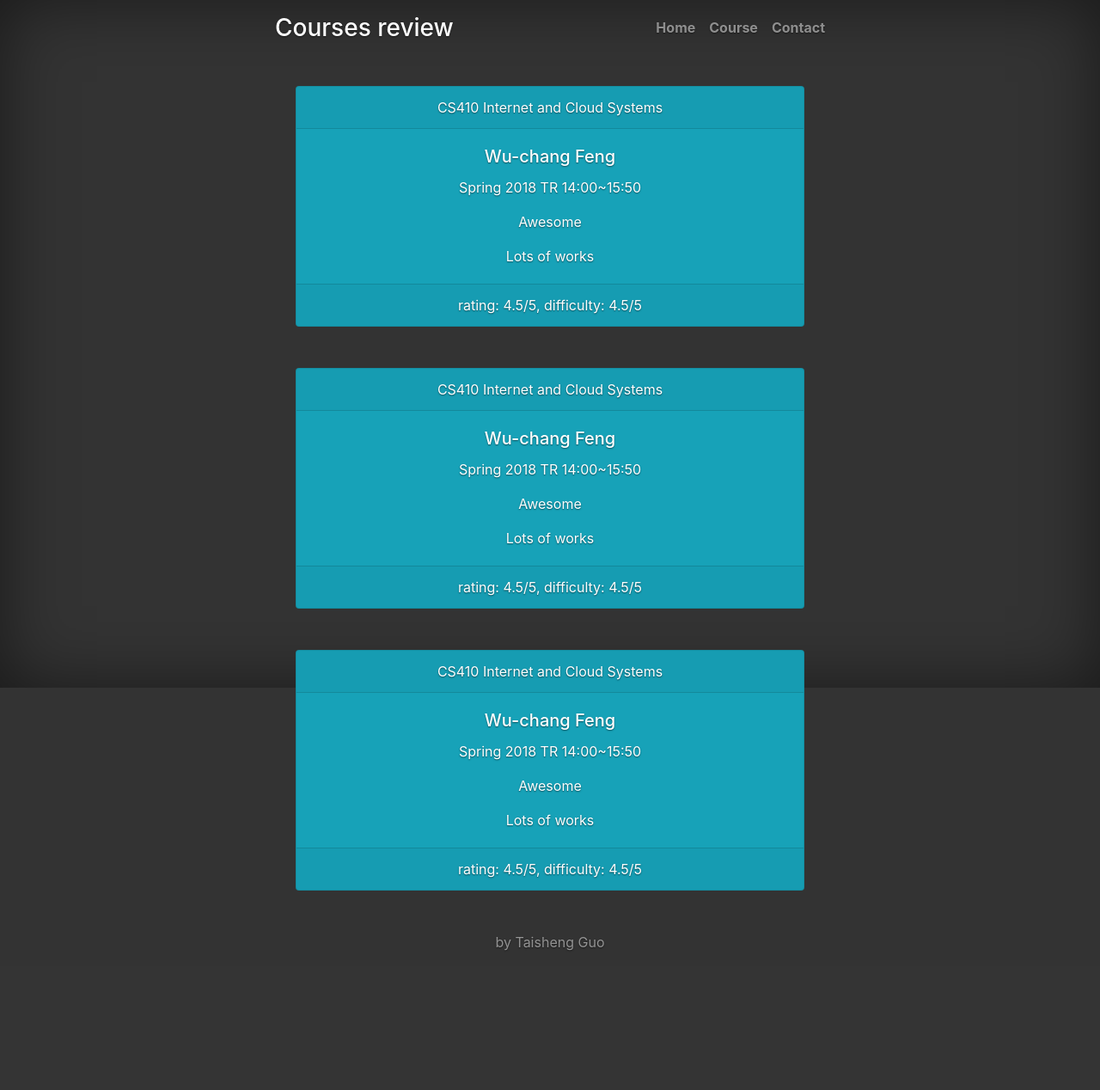
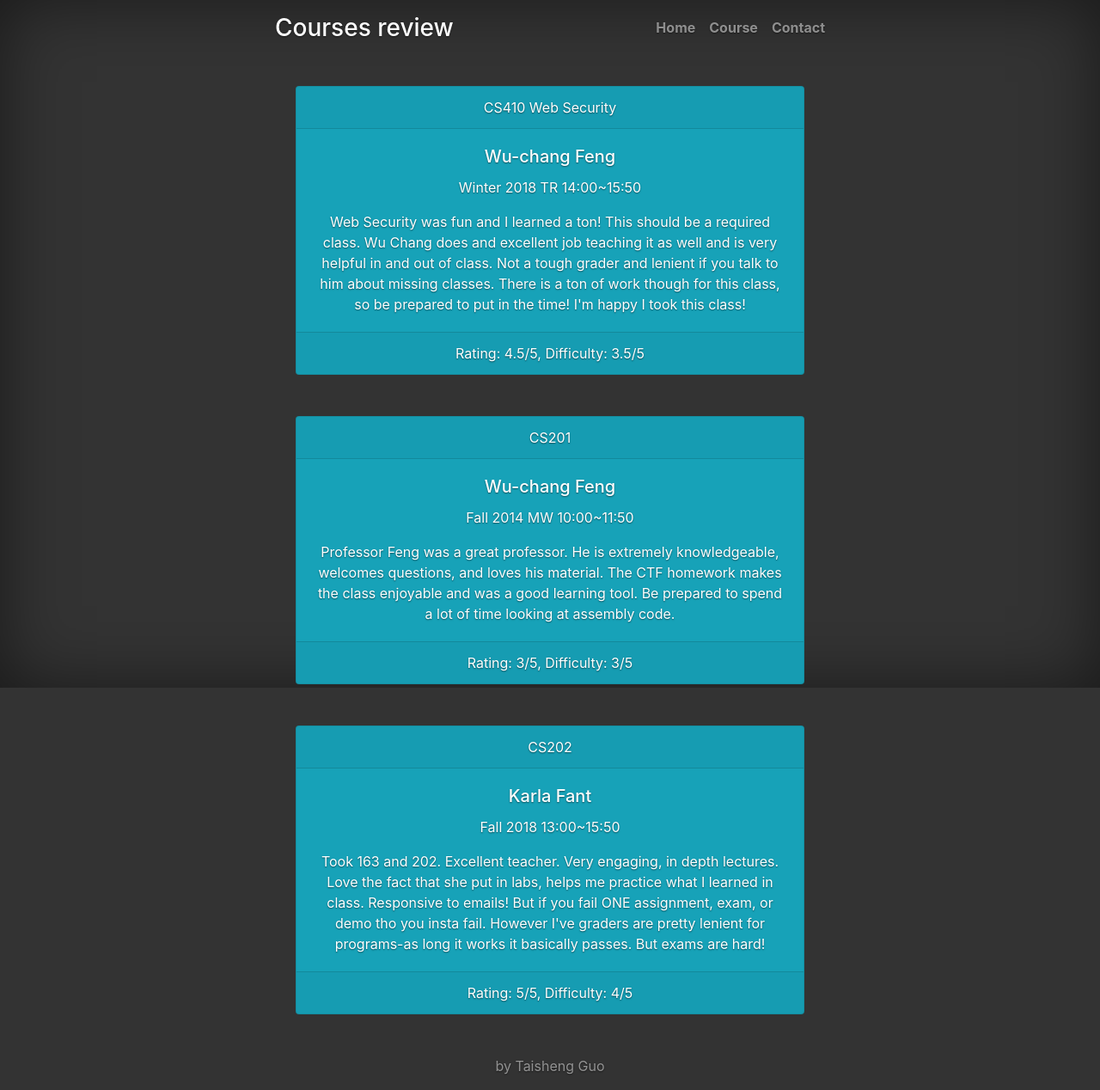
Before and after one commit to taishengG/courses_review_platform-, a Flask app: page /course in a window 1280 px wide. Shown: the whole page at 86% size. Before the commit the page ends 1106 px from the top, so only its background shows below. Run offline with Flask 2, Linux system fonts and the light colour scheme; some libraries are stand-ins or nearby versions.

Commit message:
load course.html with dynamic content

```diff
--- a/hw2/app.py
+++ b/hw2/app.py
@@ -1,17 +1,53 @@
-import flask
+from flask import Flask, render_template, flash, redirect, url_for, session, logging, request
+from functools import wraps
+import requests
+
+
+
 from presenter import Presenter
+from model import AppModel
 
-app = flask.Flask(__name__)
-presenter = Presenter()
+
+app = Flask(__name__)
+model = AppModel
+value1 = ('CS410 Web Security', 'Winter 2018', 'TR 14:00~15:50', 'Wu-chang Feng', '4.5/5', '3.5/5', "Web Security was fun and I learned a ton! This should be a required class. Wu Chang does and excellent job teaching it as well and is very helpful in and out of class. Not a tough grader and lenient if you talk to him about missing classes. There is a ton of work though for this class, so be prepared to put in the time! I'm happy I took this class!")
+
+value2 = ('CS201', 'Fall 2014', 'MW 10:00~11:50', 'Wu-chang Feng', '3/5', '3/5', "Professor Feng was a great professor. He is extremely knowledgeable, welcomes questions, and loves his material. The CTF homework makes the class enjoyable and was a good learning tool. Be prepared to spend a lot of time looking at assembly code.")
+
+value3 = ('CS202', 'Fall 2018', '13:00~15:50', 'Karla Fant', '5/5', '4/5', "Took 163 and 202. Excellent teacher. Very engaging, in depth lectures. Love the fact that she put in labs, helps me practice what I learned in class. Responsive to emails! But if you fail ONE assignment, exam, or demo tho you insta fail. However I've graders are pretty lenient for programs-as long it works it basically passes. But exams are hard!")
+
+model.insert_course(model, value1)
+model.insert_course(model, value2)
+model.insert_course(model, value3)
+presenter = Presenter(model)
+
+def create_template(route):
+    route_name = route.get_name()
+
+    if route.is_redirect():
+        return redirect(url_for(route_name))
+    else:
+        route_arg = route.get_args()
+        if (route_arg == None):
+            return render_template(route_name)
+        return render_template(route_name, **(route_arg))
+
+def present_flash(f):
+    if (not (f == None)):
+        flash(f.get_msg(), f.get_msg_type().value)
+
+def render_view(view):
+    present_flash(view.get_flash())
+    return create_template(view.get_route())
 
 
 @app.route('/')
 def base():
-    return flask.render_template(presenter.base())
+    return render_template(presenter.base())
 
 @app.route('/course')
 def course():
-    return flask.render_template(presenter.course())
+    return render_view(presenter.course())
 
 if __name__ == '__main__':
     app.run(host='0.0.0.0', port=8000, debug=True)
--- a/hw2/model.py
+++ b/hw2/model.py
@@ -14,7 +14,7 @@ class AppModel(IModel):
         'instructor' : 'Wu-chang Feng',
         'rating' : '4.5/5',
         'difficulty' : '4.5/5',
-        'review' : ['Awesome', 'Lots of works']
+        'review' : 'Lots of works'
     }
     """
 
@@ -32,7 +32,7 @@ class AppModel(IModel):
             'instructor' : values[3],
             'rating' : values[4],
             'difficulty' : values[5],
-            'review' : [values[6]]
+            'review' : values[6]
         }
         self.dataBase.append(course_dict)
         return True
--- a/hw2/presenter.py
+++ b/hw2/presenter.py
@@ -1,7 +1,29 @@
+from flask import session, logging, request
+from passlib.hash import sha256_crypt
+from functools import wraps
+
+from view_header import Route, PresentView, Flash, MSG_TYPE
+
+
+
 class Presenter:
+
+    def __init__(self, model):
+        self.model = model
+
+
     def index(self):
         return 'index.html'
     def base(self):
         return 'base.html'
     def course(self):
-        return 'course.html'
+        courses = self.model.fetchall(self.model)
+        if courses[0]:
+            args = {'courses':courses}
+            route = Route(False, 'course.html', args)
+            return PresentView(route)
+        else:
+            msg = 'No Course Found'
+            args = {'msg':msg}
+            route = Route(False, 'course.html', args)
+            return PresentView(route)
--- a/hw2/templates/course.html
+++ b/hw2/templates/course.html
@@ -1,45 +1,18 @@
 {% extends "index.html" %}
 {% block body%}
+    {%for course in courses %}
         <div class="card text-center bg-info my-5">
           <div class="card-header">
-        CS410 Internet and Cloud Systems
+            {{course['course_name']}}
           </div>
           <div class="card-body">
-        <h5 class="card-title">Wu-chang Feng</h5>
-        <p class="card-text">Spring 2018   TR 14:00~15:50</p>
-        <p class="card-text">Awesome</p>
-        <p class="card-text">Lots of works</p>
+            <h5 class="card-title">{{course['instructor']}}</h5>
+            <p class="card-text">{{course['term']}}   {{course['time']}}</p>
+            <p class="card-text">{{course['review']}}</p>
           </div>
           <div class="card-footer">
-        rating: 4.5/5,    difficulty: 4.5/5
+            Rating: {{course['rating']}},    Difficulty: {{course['difficulty']}}
           </div>
         </div>
-    <div class="card text-center bg-info my-5">
-      <div class="card-header">
-        CS410 Internet and Cloud Systems
-      </div>
-      <div class="card-body">
-        <h5 class="card-title">Wu-chang Feng</h5>
-        <p class="card-text">Spring 2018   TR 14:00~15:50</p>
-        <p class="card-text">Awesome</p>
-        <p class="card-text">Lots of works</p>
-      </div>
-      <div class="card-footer">
-        rating: 4.5/5,    difficulty: 4.5/5
-      </div>
-    </div>
-    <div class="card text-center bg-info my-5">
-      <div class="card-header">
-        CS410 Internet and Cloud Systems
-      </div>
-      <div class="card-body">
-        <h5 class="card-title">Wu-chang Feng</h5>
-        <p class="card-text">Spring 2018   TR 14:00~15:50</p>
-        <p class="card-text">Awesome</p>
-        <p class="card-text">Lots of works</p>
-      </div>
-      <div class="card-footer">
-        rating: 4.5/5,    difficulty: 4.5/5
-      </div>
-    </div>
+    {%endfor%}
 {% endblock%}
--- /dev/null
+++ b/hw2/view_header.py
@@ -0,0 +1,67 @@
+from enum import Enum, unique
+import typing
+
+class PresentView:
+    """docstring for ."""
+    def __init__(self, route, flash=None):
+        self.route = route
+        self.flash = flash
+
+    def get_route(self):
+        return self.route
+
+    def get_flash(self):
+        return self.flash
+
+    def equals(self, view):
+        if (isinstance(view, PresentView) and
+            (not ((self.get_flash() == None) or (view.get_flash() == None)))):
+            return (self.get_route().equals(view.get_route())
+                    and self.get_flash().equals(view.get_flash()))
+        return False
+
+class Route:
+    """docstring for ."""
+    def __init__(self, is_redir, pg_name, extra_args=None):
+        self.is_redir = is_redir
+        self.page_name = pg_name
+        self.extra_args = extra_args
+
+    def is_redirect(self):
+        return self.is_redir
+
+    def get_name(self):
+        return self.page_name
+
+    def get_args(self):
+        return self.extra_args
+
+    def equals(self, route):
+        if (isinstance(route, Route) and
+            (not ((self.get_args() == None) or (route.get_args() == None)))):
+            return (self.is_redirect() == route.is_redirect()
+                    and self.get_name() == route.get_name()
+                    and self.get_args() == route.get_args())
+        return False
+
+class Flash:
+    def __init__(self, msg , msg_type):
+        self.msg = msg
+        self.msg_type = msg_type
+
+    def equals(self, flash):
+        if (isinstance(flash, Flash)):
+            return (self.get_msg() == flash.get_msg()
+                    and self.get_msg_type() == flash.get_msg_type())
+        return False
+
+    def get_msg(self):
+        return self.msg
+
+    def get_msg_type(self):
+        return self.msg_type
+
+@unique
+class MSG_TYPE(Enum):
+    SUCCESS = 'success'
+    FAIL = 'danger'
```
Also changed, not shown: 1 other file. Lines whose indentation alone changed are shown as unchanged.
